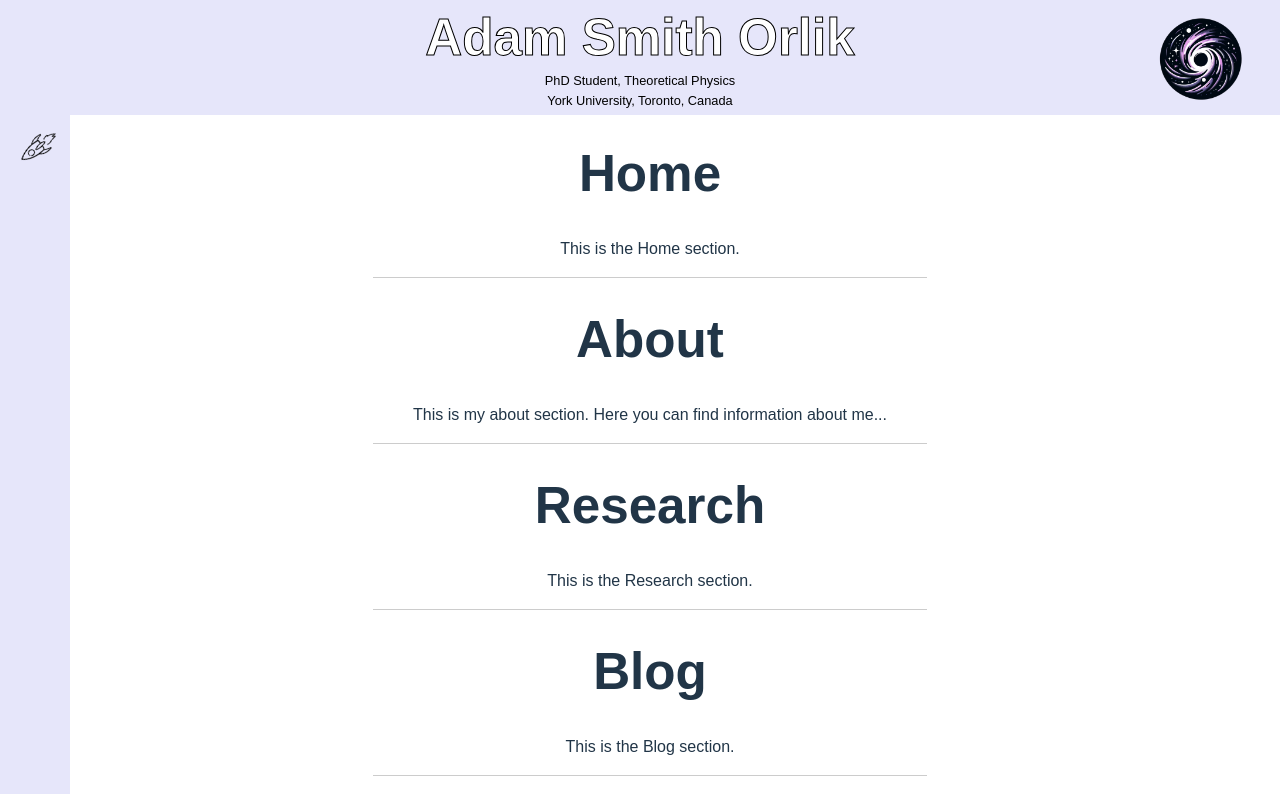
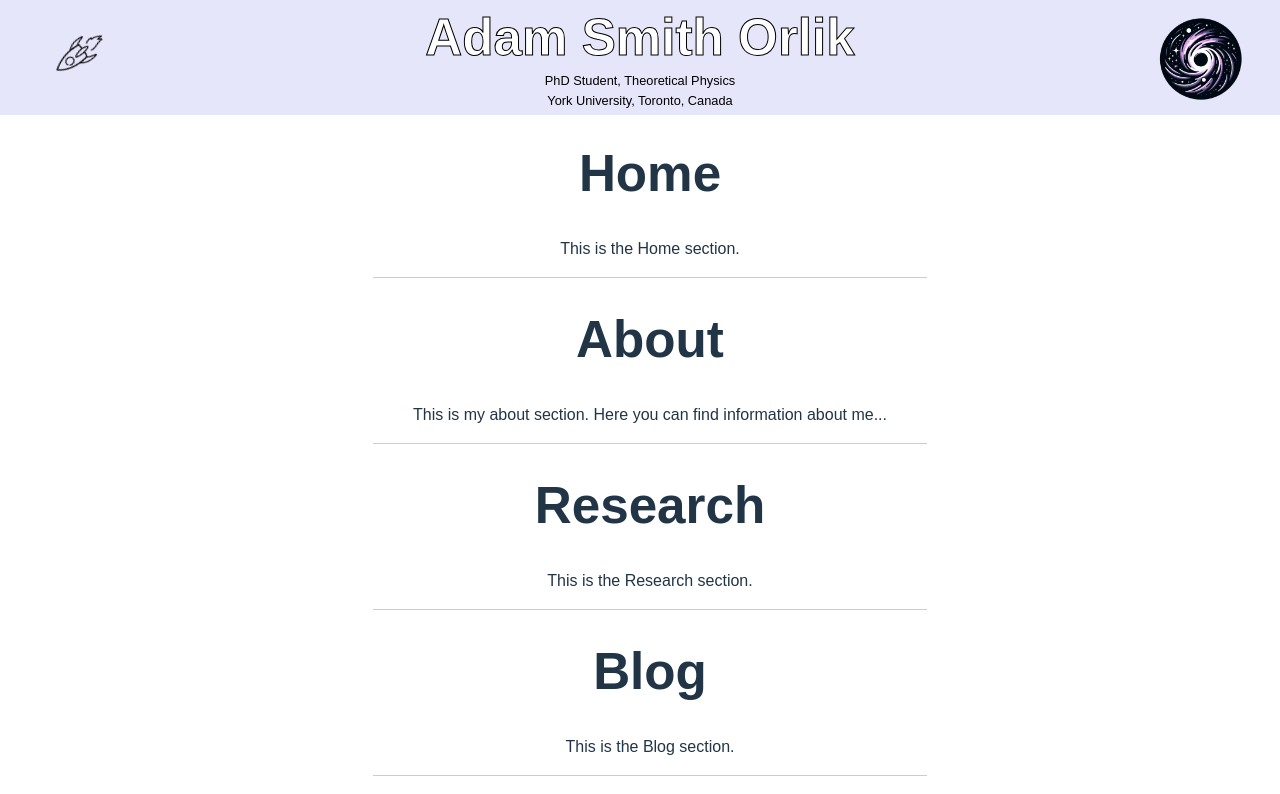
Before and after one commit to AdamSmithOrlik/adamsmithorlik.github.io, a React (Vite) app: page / in a window 1280 px wide. Shown: the top 794 px of the page. Built offline with nearby package versions, Linux system fonts and the light colour scheme.

Commit message:
NYT check

```diff
--- a/src/App.tsx
+++ b/src/App.tsx
@@ -14,7 +14,7 @@ function App() {
   return (
     <>
     <Header />
-    <Sidebar />
+    {/* <Sidebar /> */}
     <div className="main-content">
     <div id="home" className="section"> {/* Home Section */}
         <h1>{Content.home.title}</h1>
--- /dev/null
+++ b/src/components/DropdownMenu.css
@@ -0,0 +1,74 @@
+/* Dropdown container - position it relative to the header */
+.dropdown {
+    position: absolute;
+    top: 50%; /* Adjust as needed */
+    transform: translateY(-50%);
+    left: 20px;
+}
+
+/* Dropdown button */
+.dropbtn {
+    /* Style your button */
+}
+
+/* Dropdown content */
+.dropdown-content {
+    display: none;
+    position: absolute;
+    left: 100%; /* Adjust if necessary */
+    z-index: 1;
+    /* Style your dropdown content (links) */
+}
+
+/* Show the dropdown content on hover */
+.dropdown:hover .dropdown-content {
+    display: block;
+
+}
+
+@keyframes spin {
+    from {
+        transform: translateY(-50%) rotate(0deg);
+    }
+    to {
+        transform: translateY(-50%) rotate(360deg);
+    }
+}
+
+.dropdown .dropbtn-rocket {
+    position: absolute;
+    /* right: -12px; */
+    top: 0px;
+    transform: translateY(-50%);
+    height: 80px; /* Adjust the size as needed */
+    width: 80px; /* Adjust the size as needed */
+    cursor: pointer;
+    animation: spin 10s linear infinite;
+    padding: 1em;
+    scale: 110%;
+}
+
+/* .dropdown:hover {
+    left: 0;
+} */
+
+.dropdown nav ul {
+    list-style: none;
+    padding: 0;
+    margin: 0;
+}
+
+/* Hide links by default */
+.dropdown nav ul li a {
+    display: block;
+    padding: 10px;
+    color: black;
+    text-decoration: none;
+    visibility: hidden; /* Links are invisible initially */
+}
+
+/* Reveal links when hovering over the sidebar */
+.dropdown:hover nav ul li a {
+    visibility: visible;
+    background-color: lavender; /* Optional: background color on hover */
+}
--- /dev/null
+++ b/src/components/DropdownMenu.tsx
@@ -0,0 +1,27 @@
+import React, { useState } from 'react';
+import './DropdownMenu.css'; // Create and import your styles
+import rocketImage from '../assets/rocket.png';
+
+const DropdownMenu: React.FC = () => {
+    const [isOpen, setIsOpen] = useState(false);
+
+    return (
+        <div className="dropdown" onMouseEnter={() => setIsOpen(true)} onMouseLeave={() => setIsOpen(false)}>
+             <img src={rocketImage} alt="Menu" className="dropbtn-rocket" />
+            {isOpen && (
+                <div className="dropdown-content">
+                <nav>
+                    <ul>
+                        <li><a href="#home">Home</a></li>
+                        <li><a href="#about">About</a></li>
+                        <li><a href="#research">Research</a></li>
+                        <li><a href="#blog">Blog</a></li>
+                    </ul>
+                </nav>
+                </div>
+            )}
+        </div>
+    );
+};
+
+export default DropdownMenu;
--- a/src/components/Header.tsx
+++ b/src/components/Header.tsx
@@ -1,10 +1,13 @@
 import React from 'react';
 import './Header.css';
 import logo from '../assets/web_logo.png';
+import DropdownMenu from './DropdownMenu.tsx';
+
 
 const Header: React.FC = () => {
     return (
         <header className="header">
+            <DropdownMenu />
             <h1>Adam Smith Orlik</h1>
             <p className="subtitle">PhD Student, Theoretical Physics</p>
             <p className="subtitle">York University, Toronto, Canada</p>
```
Also changed, not shown: 1 other file (tests, documents, lock files or other folders).
